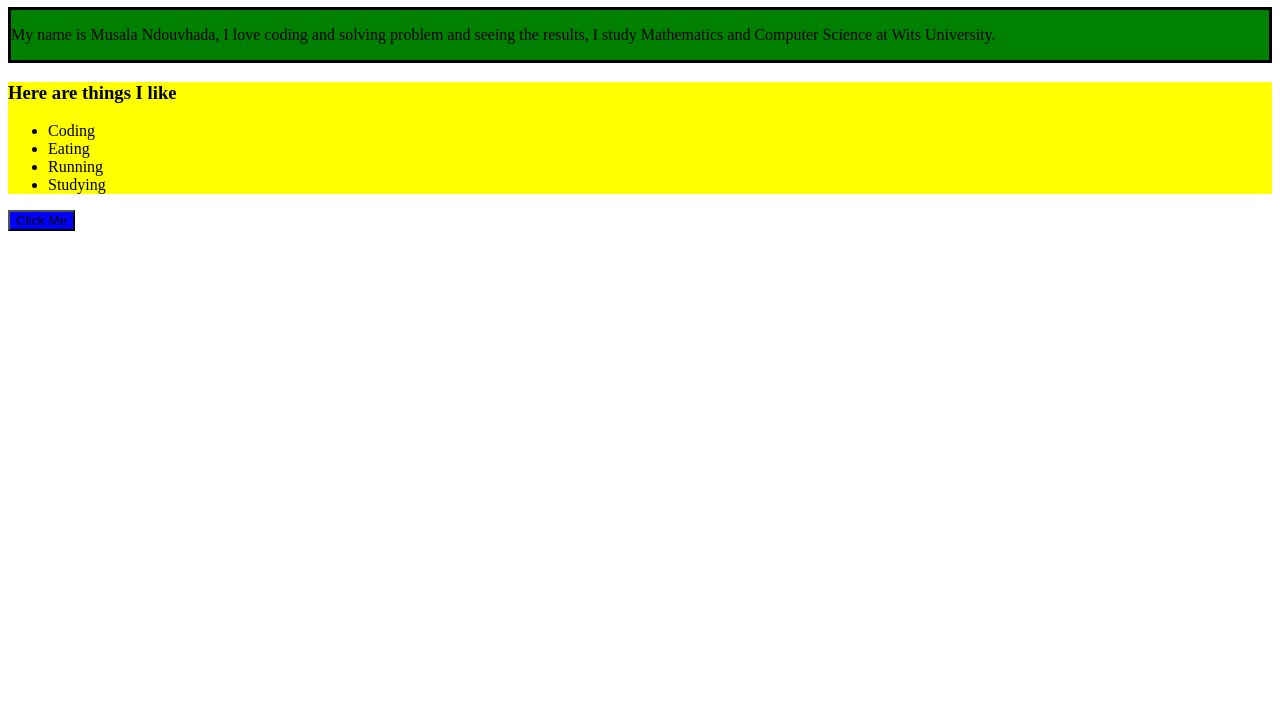
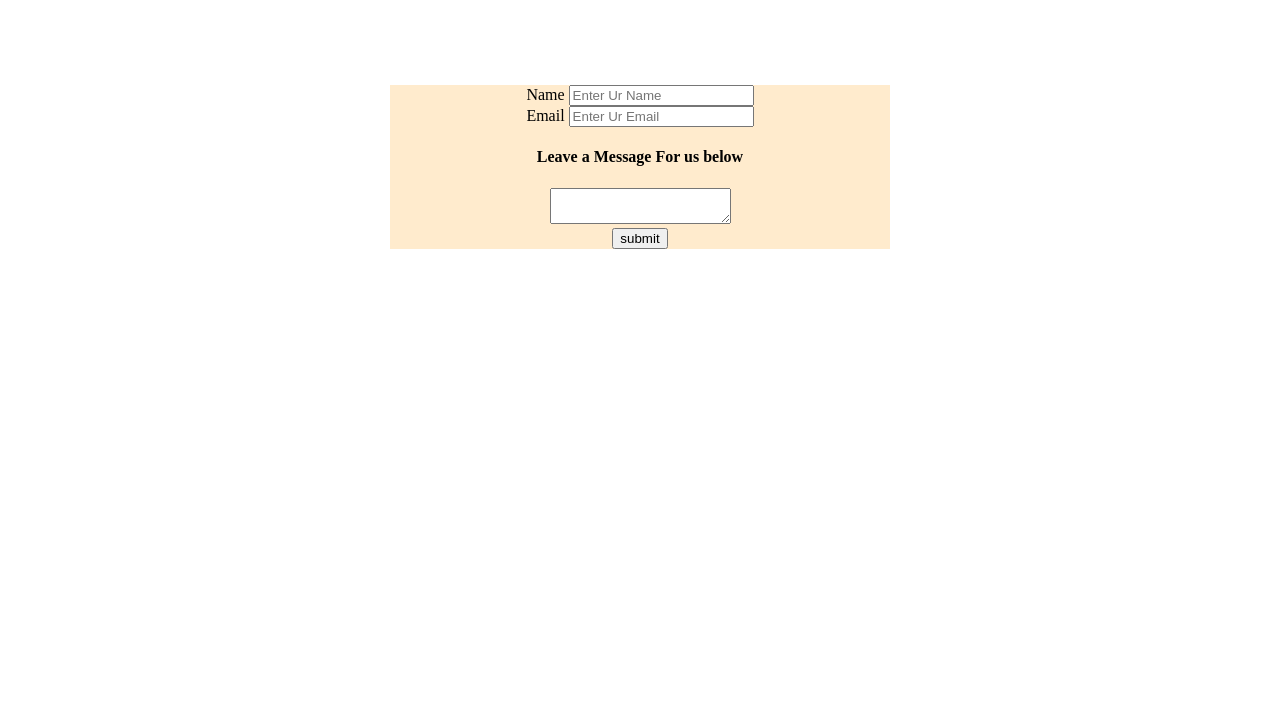
Before and after one commit to Musala001/SimpleJs, a plain HTML site: page index.html in a window 1280 px wide. Shown: the part 73-800 px from the top of the page. Drawn offline with Linux system fonts and the light colour scheme.

Commit message:
new code

```diff
--- a/index.html
+++ b/index.html
@@ -3,25 +3,28 @@
 <head>
     <meta charset="UTF-8">
     <meta name="viewport" content="width=device-width, initial-scale=1.0">
-    <title>personal webpage</title>
+    <title>Contact Form</title>
     <link rel="stylesheet" href="style.css">
 </head>
-<body>
-  <h1 id="h1">Ndouvhada Musala's Personal Webpage</h1>
-  <section id="sec1">
-      <p>My name is Musala Ndouvhada, I love coding and solving problem and seeing the results, I study Mathematics and Computer Science at Wits University.</p>
-  </section>
+<body id="bod">
+<section id="sec">
+   <form id="contactForm">
+      <label>Name
+         <input type="text" id="txt" required placeholder="Enter Ur Name">
+      </label><br>
+      <label>Email
+         <input type="email" id="email" required placeholder="Enter Ur Email">
+      </label><br>
+      <h4>Leave a Message For us below</h4>
+         <textarea id="msg"></textarea>
+      <br>
 
-  <section id="sec2">
-   <h3>Here are things I like</h3>
-   <ul>
-      <li>Coding</li>
-      <li>Eating</li>
-      <li>Running</li>
-      <li>Studying</li>
-     </ul>
-  </section>
-  <button id="btn" >Click Me</button>
+      <button id="btn">submit</button>
+   </form>
+
+   <p id = "wat"></p>
+</section>
+
 
 <script src="script.js"></script>
 </body>
--- a/script.js
+++ b/script.js
@@ -1,5 +1,15 @@
-let y = document.getElementById("btn");
+let txt = document.getElementById("txt");
+let email = document.getElementById("email");
+let btn = document.getElementById("btn");
+let textarea = document.getElementById("msg");
+let para = document.getElementById("wat");
 
-y.addEventListener("click",function(){
-    alert("Hello, welcome to my page")
+
+
+btn.addEventListener("click",function(event){
+    event.preventDefault();
+    let name = txt.value;
+    let emai = email.value;
+    let mes = textarea.value;
+    para.textContent = `Thank you, ${name}! We will reach out to you at ${emai} ur message was ${mes}`;
 });
--- a/style.css
+++ b/style.css
@@ -1,17 +1,17 @@
-#sec1{
-    background-color: green;
-    border: solid;
-    border-color: black;
+body{
+    place-items: center;
+    justify-content: center;
+    background-color: white;
+    text-align: center;
 }
 
-#h1{
-    background-color: blue;
+#sec{
+    place-items: center;
+    justify-content: center;
+    background-color: blanchedalmond;
+    text-align: center;
+    transform: translateY(150px);
+    width: 500px;
+
 
 }
-
-#sec2{
-    background-color: yellow;
-}
-#btn{
-    background-color: blue;
-}
```
